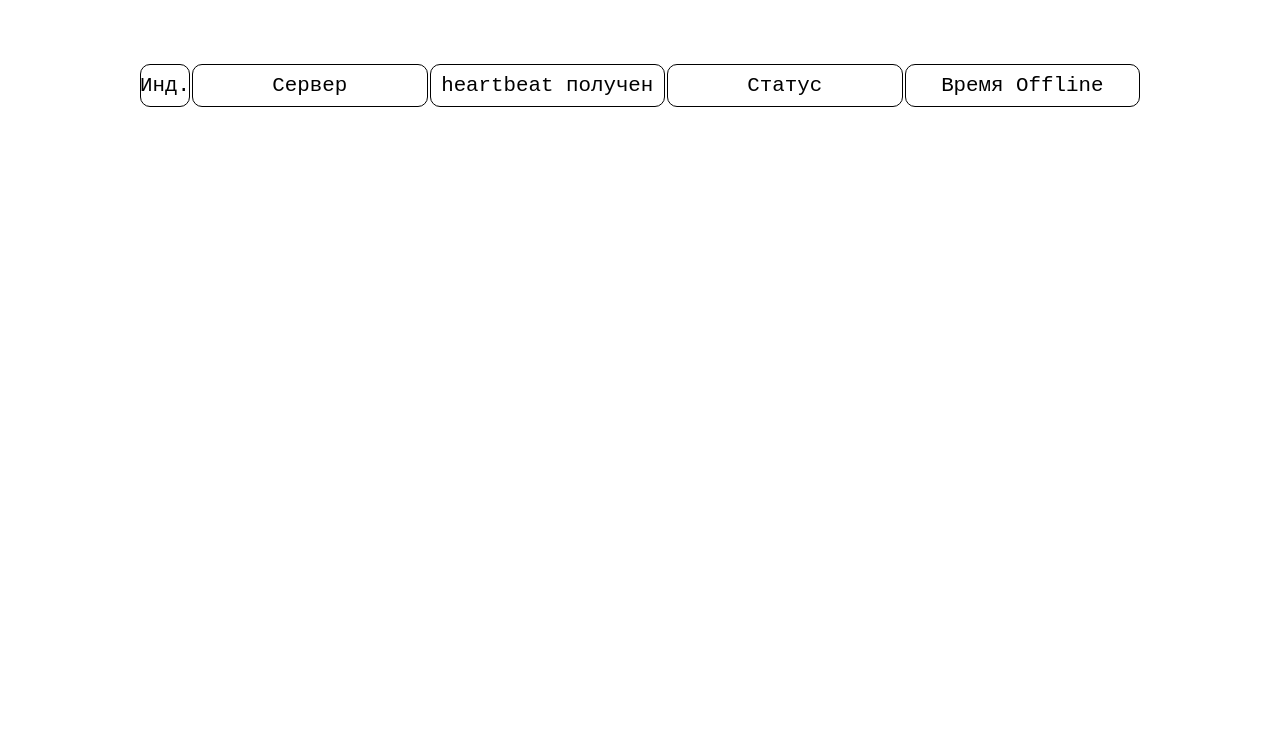
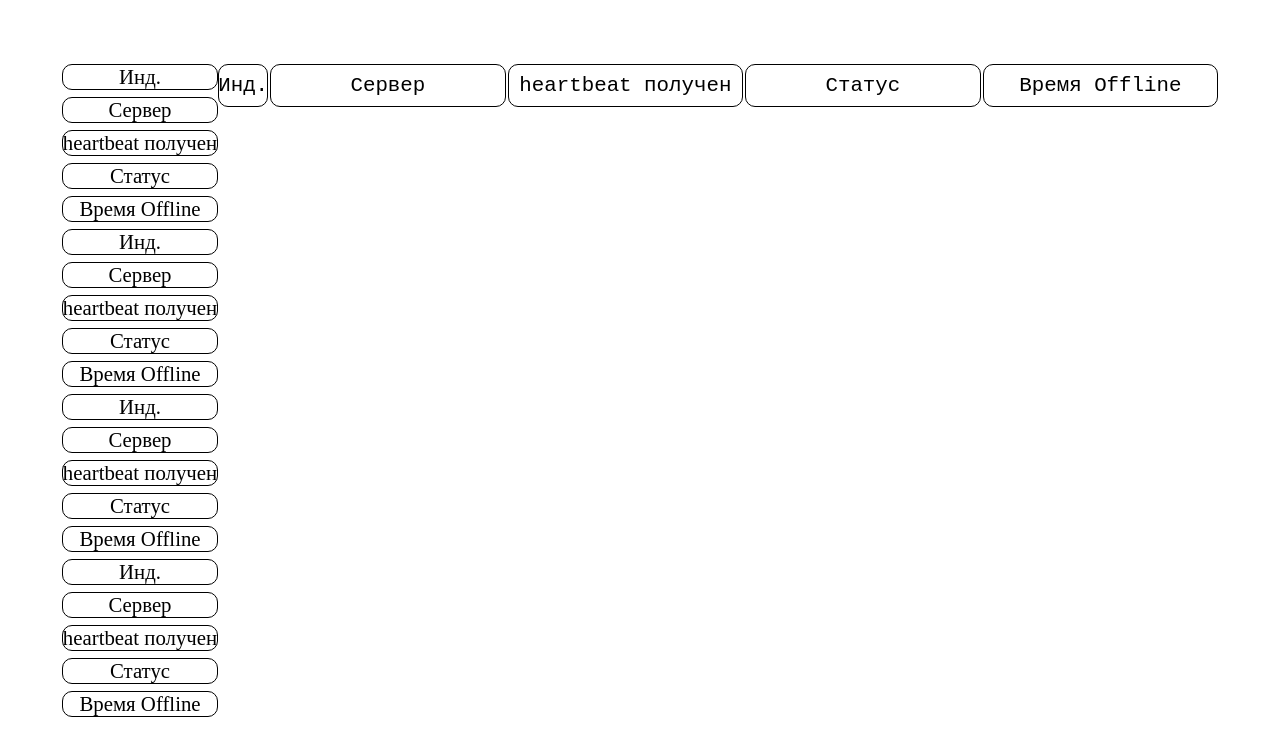
Before and after one commit to PekhterevOleg/events-monitor, a plain HTML site: page public/index.html in a window 1280 px wide. Drawn offline with Linux system fonts and the light colour scheme.

Commit message:
Добавлены новые типы контейнеров в index.html без удаления старой разметки

```diff
--- a/public/index.html
+++ b/public/index.html
@@ -123,6 +123,42 @@
 
 </head>
 <body>
+
+    <div class="root-flex-container">
+        <div class="root-grid-container">
+            <div class="grid-sub-container">
+                <div class="table">Инд.</div>
+                <div class="table">Сервер</div>
+                <div class="table">heartbeat получен</div>
+                <div class="table">Статус</div>
+                <div class="table">Время Offline</div>
+
+<!--                <div class="grid-sub-item">Какой-то текс</div>-->
+            </div>
+            <div class="grid-sub-container">
+                <div class="table">Инд.</div>
+                <div class="table">Сервер</div>
+                <div class="table">heartbeat получен</div>
+                <div class="table">Статус</div>
+                <div class="table">Время Offline</div>
+            </div>
+            <div class="grid-sub-container">
+                <div class="table">Инд.</div>
+                <div class="table">Сервер</div>
+                <div class="table">heartbeat получен</div>
+                <div class="table">Статус</div>
+                <div class="table">Время Offline</div>
+            </div>
+            <div class="grid-sub-container">
+                <div class="table">Инд.</div>
+                <div class="table">Сервер</div>
+                <div class="table">heartbeat получен</div>
+                <div class="table">Статус</div>
+                <div class="table">Время Offline</div>
+            </div>
+        </div>
+    </div>
+
     <div class="container">
         <div class="table">Инд.</div>
         <div class="table">Сервер</div>
```
